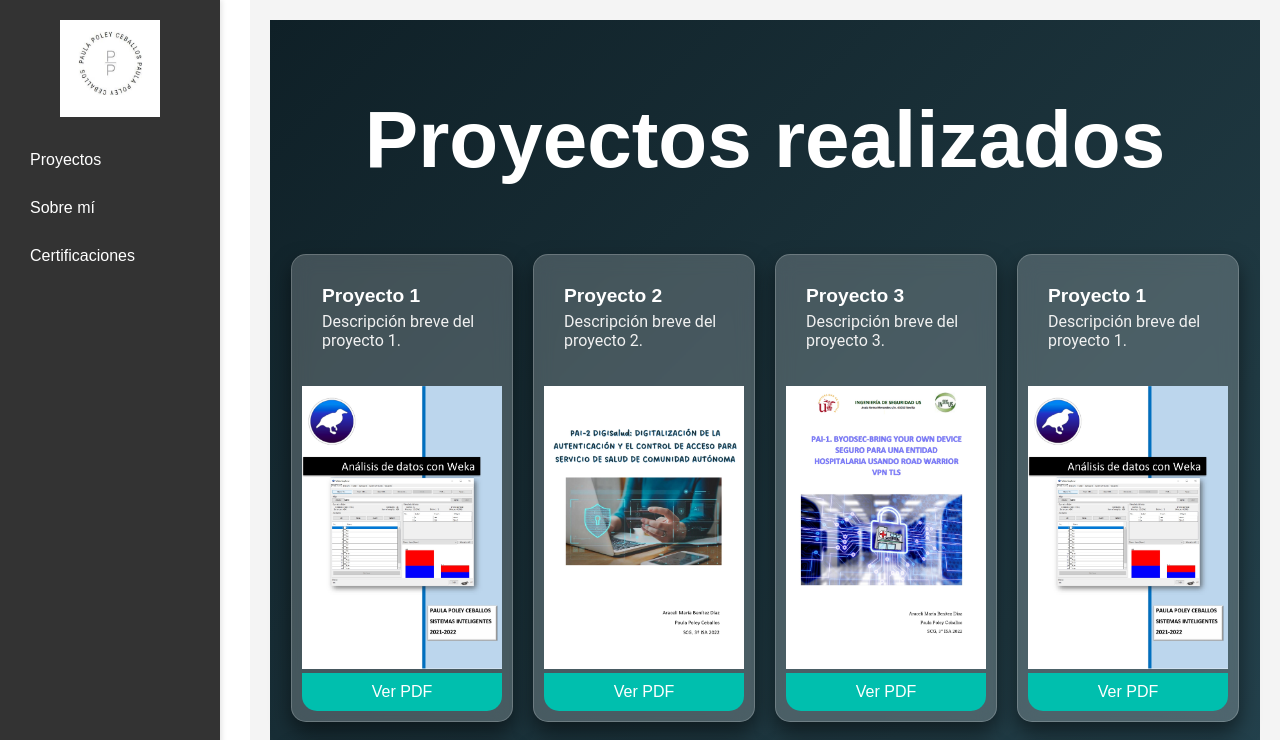
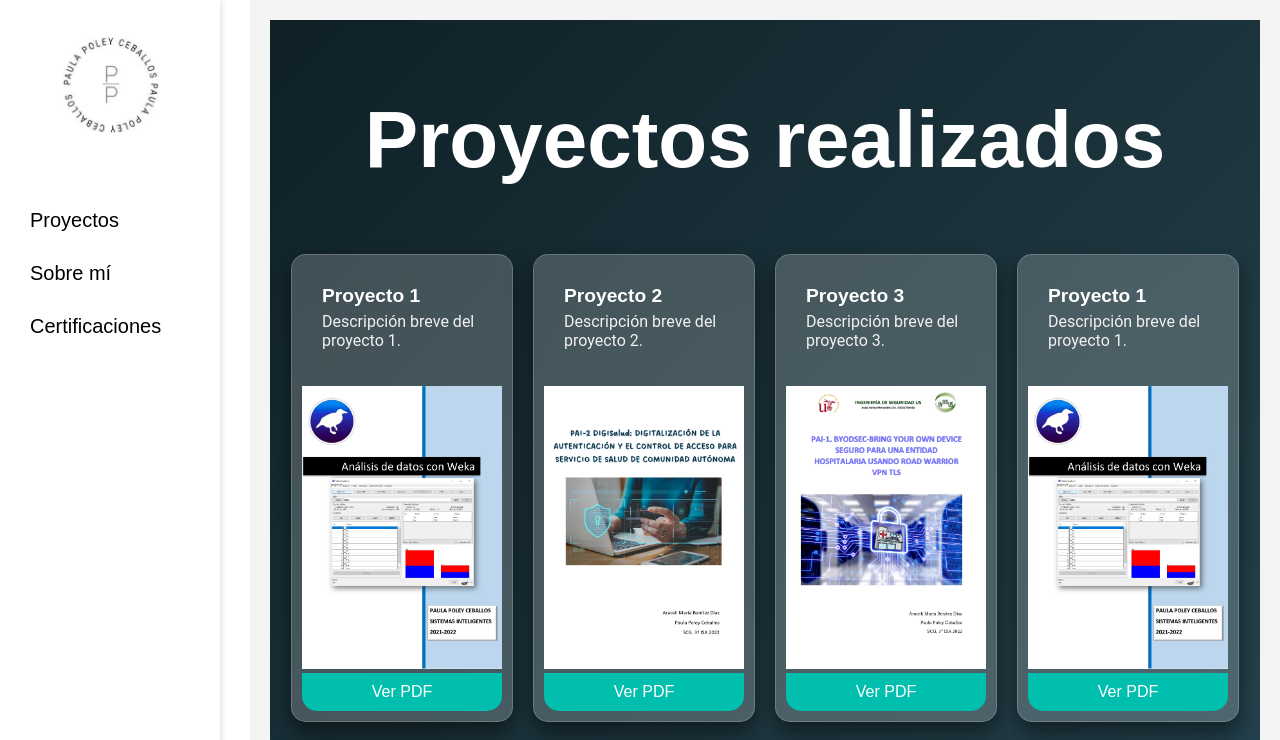
Before and after one commit to paulapoley/portfoliopaulapoley, a React (Create React App) app: page / in a window 1280 px wide. Shown: the top 740 px of the page. Built offline with nearby package versions, Linux system fonts and the light colour scheme.

Commit message:
Update Navbar.css

```diff
--- a/src/components/Navbar.css
+++ b/src/components/Navbar.css
@@ -3,7 +3,7 @@
 /* Barra de navegación vertical */
 .navbar {
   width: 180px; /* Ancho de la barra de navegación */
-  background-color: #333; /* Color de fondo de la barra de navegación */
+  background-color: #ffffff; /* Color de fondo de la barra de navegación */
   color: #fff;
   padding: 20px;
   box-shadow: 2px 0 5px rgba(0, 0, 0, 0.1); /* Sombra para profundidad */
@@ -17,11 +17,11 @@
 /* Logo en la barra de navegación */
 .navbar-logo {
   text-align: center;
-  margin-bottom: 20px;
+  margin-bottom: 30px;
 }
 
 .navbar-image {
-  width: 100px; /* Ajusta el tamaño del logo según sea necesario */
+  width: 150px; /* Ajusta el tamaño del logo según sea necesario */
   height: auto;
 }
 
@@ -37,12 +37,12 @@
 }
 
 .navbar-menu a {
-  color: #fff;
+  color: #000000;
   text-decoration: none;
   display: block;
   padding: 10px;
   border-radius: 4px;
-  font-size: 16px; /* Tamaño de fuente para los enlaces */
+  font-size: 20px; /* Tamaño de fuente para los enlaces */
 }
 
 .navbar-menu a:hover {
```
